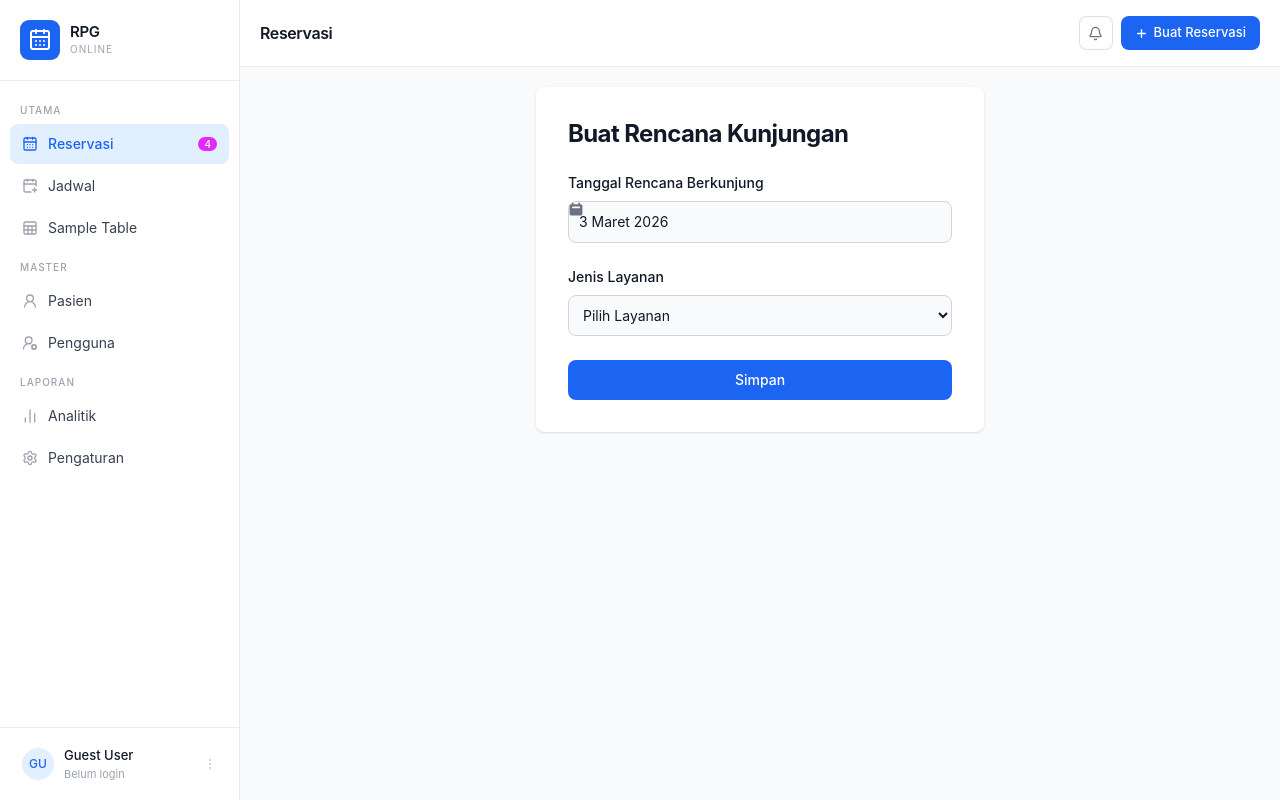
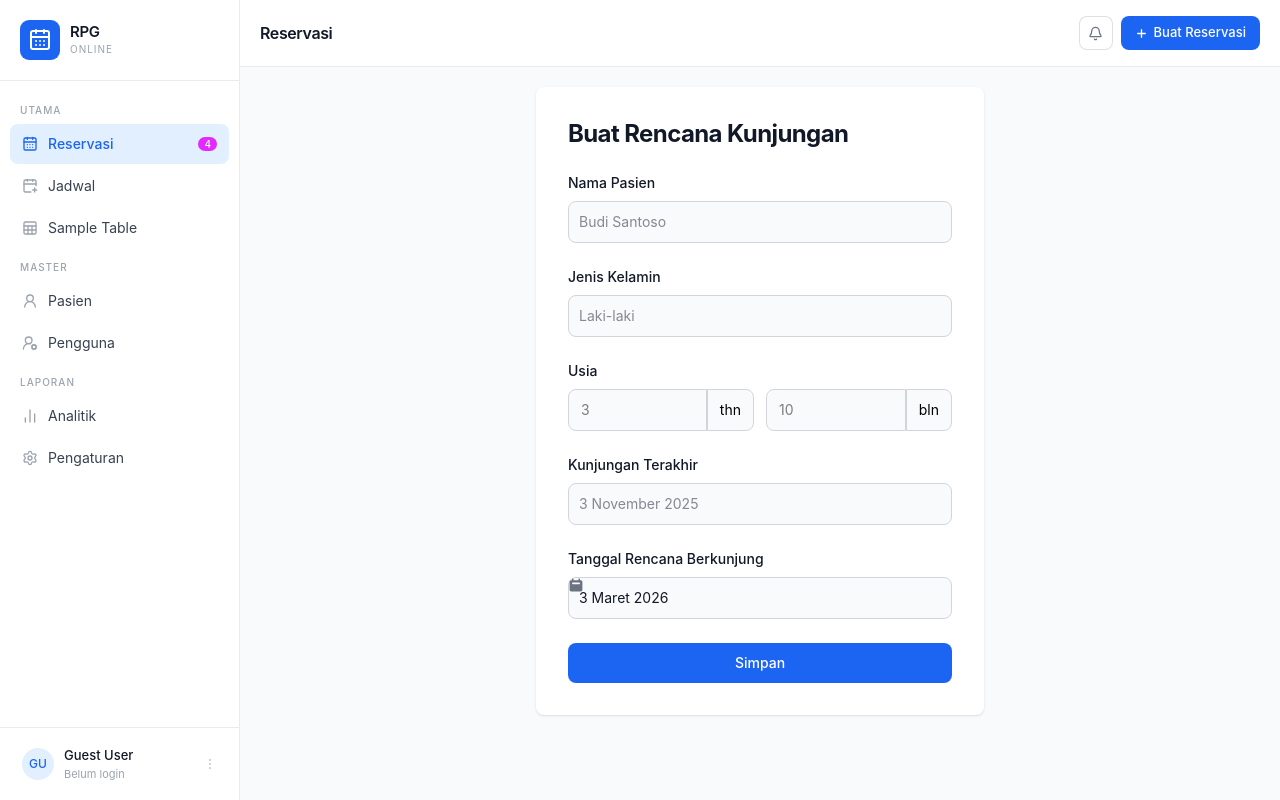
Before and after one commit to stywn93/rpg-online, a React (Vite) app: page /reservation/new in a window 1280 px wide. Built offline with nearby package versions, Linux system fonts and the light colour scheme.

Commit message:
WIP form 1. Visit Booking

```diff
--- a/src/App.css
+++ b/src/App.css
@@ -1,3 +1,21 @@
 @import "tailwindcss";
 @import "flowbite-react/plugin/tailwindcss";
 @source "../.flowbite-react/class-list.json";
+
+@theme {
+  --radius-base: 0.5rem;
+}
+
+@utility rounded-base {
+  border-radius: var(--radius-base);
+}
+
+@utility rounded-s-base {
+  border-start-start-radius: var(--radius-base);
+  border-end-start-radius: var(--radius-base);
+}
+
+@utility rounded-e-base {
+  border-start-end-radius: var(--radius-base);
+  border-end-end-radius: var(--radius-base);
+}
--- a/src/AuthProvider.jsx
+++ b/src/AuthProvider.jsx
@@ -1,6 +1,7 @@
 import { useState } from "react"
 import { useLocalStorage } from "react-use"
 import { AuthContext } from "./AuthContext"
+
 
 export default function AuthProvider({ children }) {
     const [token, setToken, removeToken] = useLocalStorage("token", "")
--- a/src/Dashboard.jsx
+++ b/src/Dashboard.jsx
@@ -1,7 +1,7 @@
+import { Outlet, useLocation } from "react-router-dom"
 import Topbar from "./components/Topbar"
 import BottomNav from "./components/BottomNav"
 import Sidebar from "./components/Sidebar"
-import { Outlet, useLocation } from "react-router-dom"
 import { NAV_ITEMS } from "./components/navConfig"
 import useAuth from "./UseAuth.js"
 
--- a/src/Login.jsx
+++ b/src/Login.jsx
@@ -20,14 +20,12 @@ export default function Login() {
     const [isSubmitting, setIsSubmitting] = useState(false)
 
     const navigate = useNavigate()
-    // const [token, setToken] = useLocalStorage("token", "")
     const logoUrl = import.meta.env.VITE_APP_LOGO_URL
 
-    /**
     useEffect(() => {
         if (token) navigate("/", {replace: true})
     }, [token, navigate])
-    */
+
 
     useEffect(() => {
         setFocus("theEmail")
@@ -50,7 +48,7 @@ export default function Login() {
             });
             const responseBody = await response.json()
             if (response.status === 200) {
-                const {token, expires_in, ...user} = responseBody.data ?? {}
+                const {token, expires_in, ...user} = responseBody.data ?? {} //spread variables
                 if (!token) {
                     throw new Error("Token tidak ditemukan pada response.")
                 }
--- a/src/ReservasiBaru.jsx
+++ b/src/ReservasiBaru.jsx
@@ -5,6 +5,18 @@ import {Controller, useForm} from "react-hook-form"
 import toast, {Toaster} from 'react-hot-toast'
 import {useEffect, useState} from "react"
 import {Datepicker} from "flowbite-react"
+import useAuth from "./UseAuth.js"
+import {userLogin} from "./lib/api/User.js";
+import {
+    LayoutGrid,
+    CalendarDays,
+    CalendarPlus,
+    UserRound,
+    UserRoundCog,
+    BarChart2,
+    Settings,
+    Sheet
+} from "lucide-react";
 
 const sleep = (ms) => new Promise((resolve) => setTimeout(resolve, ms))
 
@@ -13,8 +25,7 @@ export default function ReservasiBaru() {
         register, control, handleSubmit, formState: {errors},
     } = useForm({
         defaultValues: {
-            visitDate: new Date(),
-            services: ""
+            visitDate: new Date(), services: ""
         }
     })
 
@@ -23,6 +34,8 @@ export default function ReservasiBaru() {
     const [isLoading, setIsLoading] = useState(false)
     const [serviceOptions, setServiceOptions] = useState([])
     const [isLoadingServices, setIsLoadingServices] = useState(false)
+    const {logout} = useAuth()
+
 
     useEffect(() => {
         const fetchServices = async () => {
@@ -31,19 +44,17 @@ export default function ReservasiBaru() {
             try {
                 const response = await listService(token)
                 const responseBody = await response.json()
+                console.log(responseBody)
 
                 if (!response.ok) {
-                    throw new Error(responseBody?.messages?.error || "Gagal memuat daftar layanan.")
+                    logout()
+                    navigate("/login", {replace: true})
+                    throw new Error(responseBody.message)
+
                 }
                 console.log(responseBody)
 
-                const services = Array.isArray(responseBody?.data)
-                    ? responseBody.data
-                    : Array.isArray(responseBody?.data?.data)
-                        ? responseBody.data.data
-                        : Array.isArray(responseBody)
-                            ? responseBody
-                            : []
+                const services = Array.isArray(responseBody?.data) ? responseBody.data : Array.isArray(responseBody?.data?.data) ? responseBody.data.data : Array.isArray(responseBody) ? responseBody : []
 
                 setServiceOptions(services)
             } catch (error) {
@@ -99,6 +110,49 @@ export default function ReservasiBaru() {
                     </h1>
                     <form className="space-y-4 md:space-y-6" onSubmit={handleSubmit(onSubmit)}>
                         <div>
+                            <label htmlFor="fullname"
+                                   className="block mb-2 text-sm font-medium text-gray-900 dark:text-white">Nama
+                                Pasien</label>
+                            <input readOnly type="text" name="fullname" id="fullname"
+                                   className="read-only:cursor-not-allowed bg-gray-50 border border-gray-300 text-gray-900 text-sm rounded-lg focus:ring-primary-600 focus:border-primary-600 block w-full p-2.5 dark:bg-gray-700 dark:border-gray-600 dark:placeholder-gray-400 dark:text-white dark:focus:ring-blue-500 dark:focus:border-blue-500"
+                                   placeholder="Budi Santoso" required=""/>
+                        </div>
+                        <div>
+                            <label htmlFor="gender"
+                                   className="block mb-2 text-sm font-medium text-gray-900 dark:text-white">Jenis
+                                Kelamin</label>
+                            <input readOnly type="text" name="gender" id="gender"
+                                   className="read-only:cursor-not-allowed bg-gray-50 border border-gray-300 text-gray-900 text-sm rounded-lg focus:ring-primary-600 focus:border-primary-600 block w-full p-2.5 dark:bg-gray-700 dark:border-gray-600 dark:placeholder-gray-400 dark:text-white dark:focus:ring-blue-500 dark:focus:border-blue-500"
+                                   placeholder="Laki-laki" required=""/>
+                        </div>
+                        <div>
+                            <label htmlFor="age"
+                                   className="block mb-2 text-sm font-medium text-gray-900 dark:text-white">Usia</label>
+                            <div className="grid grid-cols-2 gap-3">
+                                <div className="flex w-full rounded-base">
+                                    <input readOnly type="text" id="ageYear"
+                                           className="read-only:cursor-not-allowed w-full bg-gray-50 border-gray-300 rounded-none rounded-s-base px-3 py-2.5 bg-neutral-secondary-medium border border-default-medium text-heading text-sm focus:ring-brand focus:border-brand placeholder:text-body"
+                                           placeholder="3"/>
+                                    <span
+                                        className="bg-gray-50 border-gray-300 inline-flex items-center px-3 text-sm text-body bg-neutral-tertiary border rounded-e-0 border-default-medium rounded-e-base">thn</span>
+                                </div>
+                                <div className="flex w-full rounded-base">
+                                    <input readOnly type="text" id="ageMonth"
+                                           className="read-only:cursor-not-allowed w-full bg-gray-50 border-gray-300 rounded-none rounded-s-base px-3 py-2.5 bg-neutral-secondary-medium border border-default-medium text-heading text-sm focus:ring-brand focus:border-brand placeholder:text-body"
+                                           placeholder="10"/>
+                                    <span
+                                        className="bg-gray-50 border-gray-300 inline-flex items-center px-3 text-sm text-body bg-neutral-tertiary border rounded-e-0 border-default-medium rounded-e-base">bln</span>
+                                </div>
+                            </div>
+                        </div>
+                        <div>
+                            <label htmlFor="lastVisit"
+                                   className="block mb-2 text-sm font-medium text-gray-900 dark:text-white">Kunjungan Terakhir</label>
+                            <input readOnly type="text" name="lastVisit" id="lastVisit"
+                                   className="read-only:cursor-not-allowed bg-gray-50 border border-gray-300 text-gray-900 text-sm rounded-lg focus:ring-primary-600 focus:border-primary-600 block w-full p-2.5 dark:bg-gray-700 dark:border-gray-600 dark:placeholder-gray-400 dark:text-white dark:focus:ring-blue-500 dark:focus:border-blue-500"
+                                   placeholder="3 November 2025" required=""/>
+                        </div>
+                        <div>
                             <label htmlFor="visitDate"
                                    className="block mb-2 text-sm font-medium text-gray-900 dark:text-white">Tanggal
                                 Rencana Berkunjung</label>
@@ -109,33 +163,10 @@ export default function ReservasiBaru() {
                                                             field.onChange(date)
                                                             console.log("Tanggal dipilih :", date)
                                                         }}
-                                            />
-                                        )}/>
+                                            />)}/>
                             {errors.visitDate &&
                                 <span className="text-red-500 text-sm">{errors.visitDate.message}</span>}
                         </div>
-                        <div>
-                            <label htmlFor="services"
-                                   className="block mb-2 text-sm font-medium text-gray-900 dark:text-white">Jenis
-                                Layanan</label>
-                            <select id="services"
-                                    disabled={isLoadingServices}
-                                    className="bg-gray-50 border border-gray-300 text-gray-900 text-sm rounded-lg focus:ring-primary-500 focus:border-primary-500 block w-full p-2.5 disabled:cursor-not-allowed disabled:bg-gray-100 dark:bg-gray-700 dark:border-gray-600 dark:placeholder-gray-400 dark:text-white dark:focus:ring-primary-500 dark:focus:border-primary-500" {...register("services", {required: true})}>
-                                <option value="">Pilih Layanan</option>
-                                {serviceOptions.map((service) => (
-                                    <option
-                                        key={service.id}
-                                        value={service.id}
-                                    >
-                                        {service.deskripsi}
-                                    </option>
-                                ))}
-                            </select>
-                            {errors.services &&
-                                <span className="text-red-500 text-sm">{errors.services.message}</span>}
-
-                        </div>
-
 
                         <button type="submit" disabled={isLoading}
                                 className="cursor-pointer w-full text-white bg-blue-600 hover:bg-blue-800 focus:ring-4 focus:outline-none focus:ring-indigo-300 font-medium rounded-lg text-sm px-5 py-2.5 text-center dark:bg-indigo-600 dark:hover:bg-indigo-700 dark:focus:ring-indigo-800 disabled:opacity-50 disabled:cursor-not-allowed">{isLoading ? "Memproses..." : "Simpan"}
```
Lines whose indentation alone changed are shown as unchanged.
